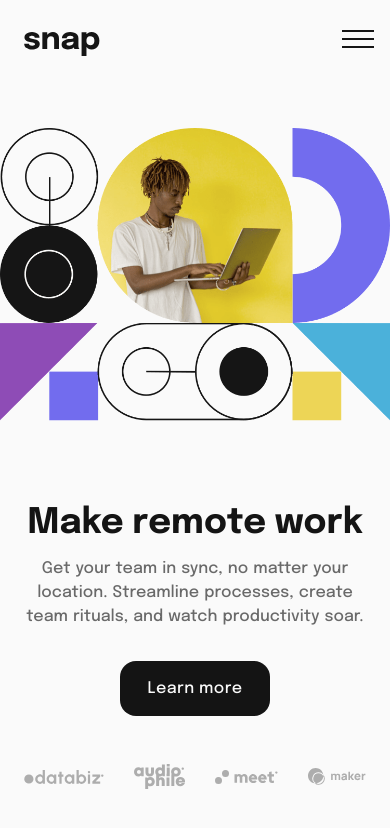
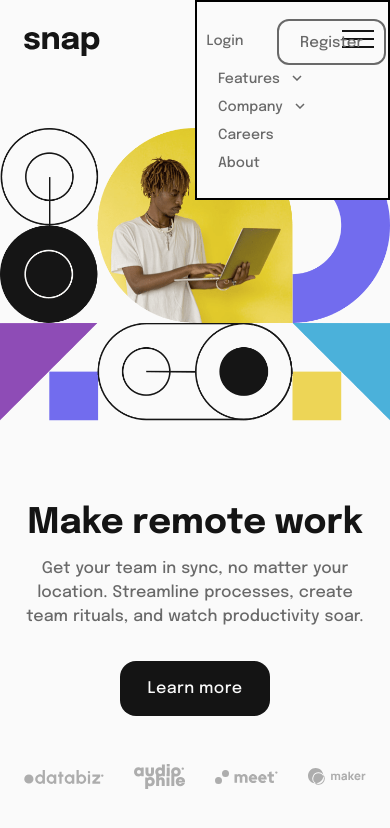
Before and after one commit to hrk-berserker27/Intro-section-with-dropdown-navigation, a Next.js app in the folder Next-app/: page / in a window 390 px wide. Shown: the top 828 px of the page. Built offline with nearby package versions, Linux system fonts and the light colour scheme.

Commit message:
Fixed the position of list

```diff
--- a/Next-app/styles/styles.scss
+++ b/Next-app/styles/styles.scss
@@ -96,15 +96,15 @@
             position: absolute;
             flex-direction: column;
             width: 50%;
-            left: 50vw;
+            right: 0;
             border: 2px solid;
             top: 0%;
-            padding-top: 4em;
+            padding-top: 5em;
             padding-left: 1.5em;
             padding-bottom: 2em;
             background-color: hsl(0, 0%, 98%);
             gap: 1em;
-            display: none;
+            // display: none;
         }
 
         .features,
@@ -228,7 +228,10 @@
         padding-right: 0.3em;
 
         @media (max-width: 900px) {
-            display: none;
+            // display: none;
+            position: absolute;
+            right: 0;
+            top: var(--heightOfTopList);
         }
 
         li:last-child {
```
